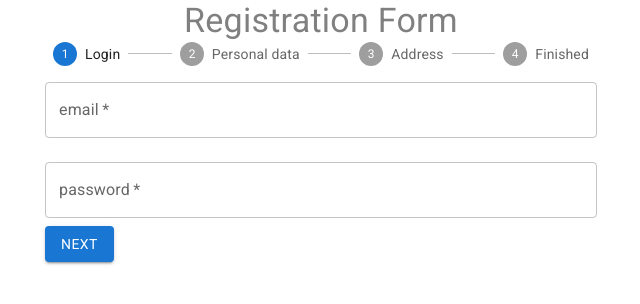
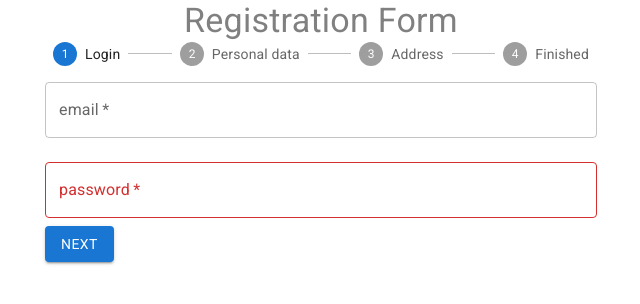
Before and after one commit to FabTrindade/react-functions, a React (Create React App) app: page / in a window 1280 px wide. Shown: the top 304 px of the page, without its empty margins (319-959 px from the left). Built offline with nearby package versions, Linux system fonts and the light colour scheme.

Commit message:
Starting refactoring process.

```diff
--- a/src/components/RegistrationForm/PersonalData.jsx
+++ b/src/components/RegistrationForm/PersonalData.jsx
@@ -1,6 +1,7 @@
 import { Button, Checkbox, FormControlLabel, TextField } from '@mui/material';
 import React, { useContext, useState } from 'react';
 import RegistrationValidations from '../../context/RegistrationValidations';
+import useError from '../../hooks/useError';
 
 function PersonalData({ atSend }) {
     const [name, setName] = useState("");
@@ -8,28 +9,8 @@ function PersonalData({ atSend }) {
     const [idCard, setidCard] = useState("");
     const [promotions, setPromotions] = useState(false);
     const [newsLatter, setNewsLatter] = useState(false);
-    const [error, setError] = useState({
-         idCard: { valid: true, text: "" },
-         name: { valid: true, text: "" }
-        });
-
     const validation = useContext(RegistrationValidations);
-    function validateField(event) {
-        const { name, value } = event.target;
-        const newState = { ...error }
-        newState[name] = validation[name](value);
-        setError(newState);
-    }
-
-    function canSend() {
-        for (let field in error) {
-            if (!error[field].valid) {
-                return false;
-            }
-        }
-        return true;
-    }
-
+    const [error, validateField, canSend] = useError(validation);
     return (
         <form
             onSubmit={(event) => {
--- a/src/components/RegistrationForm/UserData.jsx
+++ b/src/components/RegistrationForm/UserData.jsx
@@ -5,27 +5,8 @@ import RegistrationValidations from '../../context/RegistrationValidations';
 function UserData({ atSend}) {
     const [email, setEmail] = useState("");
     const [password, setPassword] = useState("");
-    const [error, setError] = useState({
-        password: { valid: true, text: "" },
-    });
-
     const validation = useContext(RegistrationValidations);
-
-    function validateField(event) {
-        const { name, value } = event.target;
-        const newState = { ...error }
-        newState[name] = validation[name](value);
-        setError(newState);
-    }
-
-    function canSend() {
-        for (let field in error) {
-            if (!error[field].valid) {
-                return false;
-            }
-        }
-        return true;
-    }
+    const [error, validateField, canSend] = useState(validation);
 
     return (
         <form onSubmit={(event) => {
--- /dev/null
+++ b/src/hooks/useError.js
@@ -0,0 +1,37 @@
+import { useState } from "react";
+
+
+function useError(validation){
+
+    const initialState = setInitialState(validation);
+    const [error, setError] = useState(initialState);
+
+    function validateField(event) {
+        const { name, value } = event.target;
+        const newState = { ...error }
+        newState[name] = validation[name](value);
+        setError(newState);
+    }
+
+    function canSend() {
+        for (let field in error) {
+            if (!error[field].valid) {
+                return false;
+            }
+        }
+        return true;
+    }
+
+    return [error, validateField, canSend];
+
+}
+
+function setInitialState(validation){
+    const initialState = {};
+    for (let field in validation){
+        initialState[field] = {valid: true, text: ""};
+    }
+    return initialState;
+}
+
+export default useError;
```
